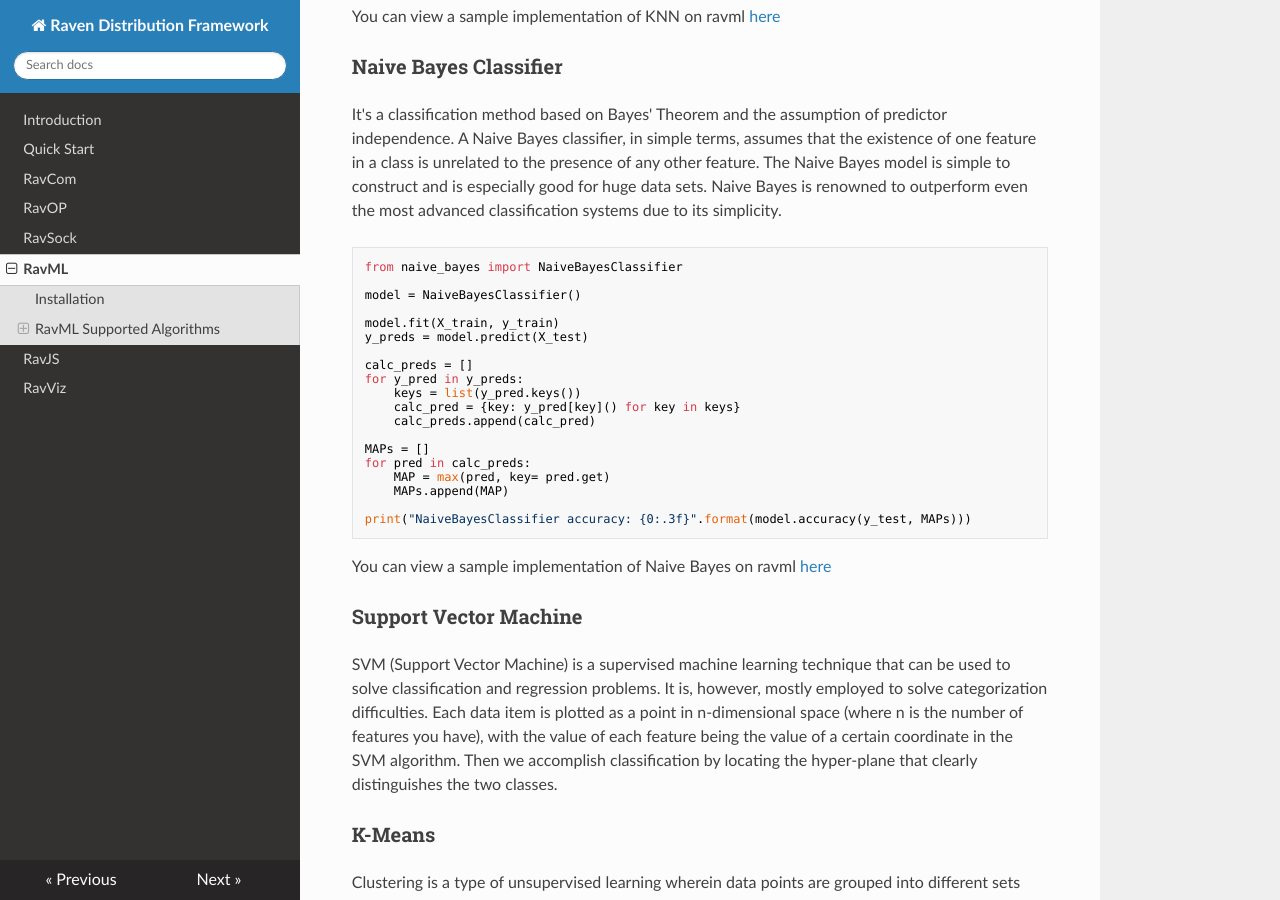
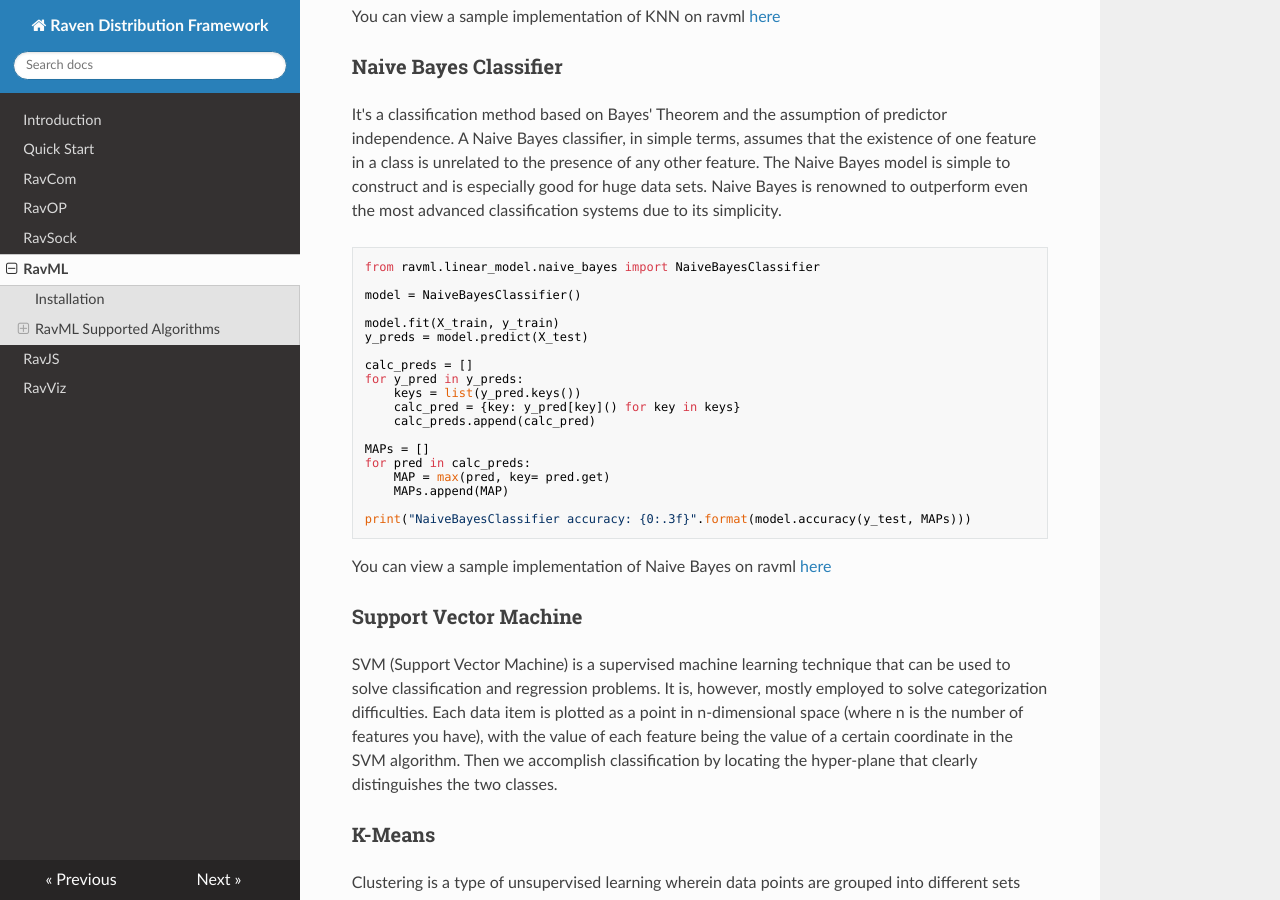
Before and after one commit to ravenprotocol/docs, an MkDocs documentation site: the page built from docs/ravml.md, in a window 1280 px wide and 900 px high, scrolled down 1269 px. Built offline with MkDocs 1.6.1, drawn with Linux system fonts in a browser that asks for light colours; nearby versions of some CDN libraries.

Commit message:
Updated naive bayes sample code to fix path

````diff
--- a/docs/ravml.md
+++ b/docs/ravml.md
@@ -47,7 +47,7 @@ You can view a sample implementation of KNN on ravml [here](https://github.com/r
 It's a classification method based on Bayes' Theorem and the assumption of predictor independence. A Naive Bayes classifier, in simple terms, assumes that the existence of one feature in a class is unrelated to the presence of any other feature. The Naive Bayes model is simple to construct and is especially good for huge data sets. Naive Bayes is renowned to outperform even the most advanced classification systems due to its simplicity.
 
 ```python
-from naive_bayes import NaiveBayesClassifier
+from ravml.linear_model.naive_bayes import NaiveBayesClassifier
 
 model = NaiveBayesClassifier()
 
````
